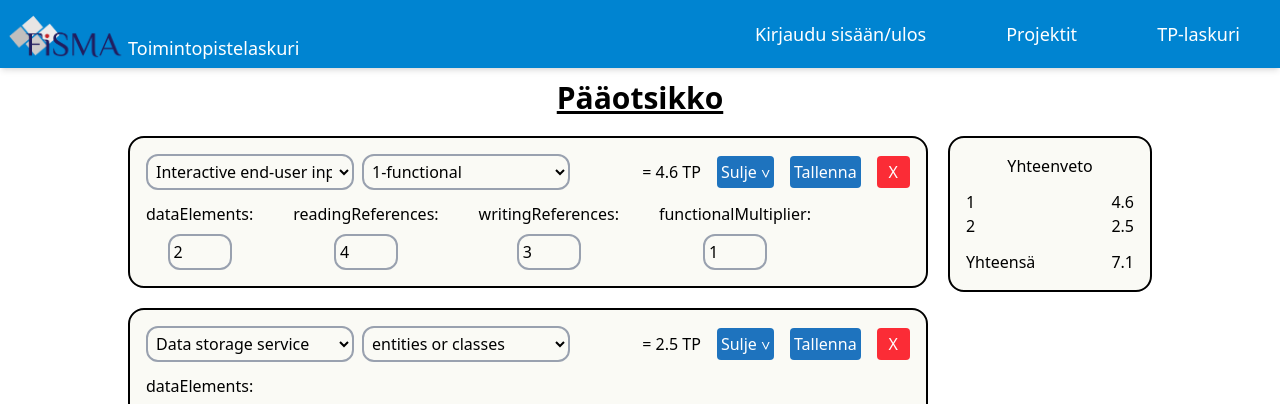
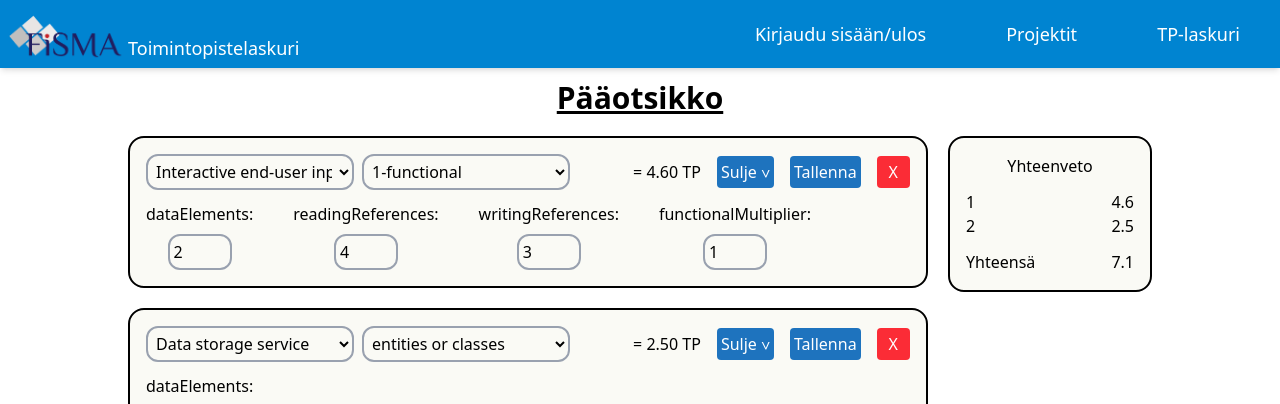
Before and after one commit to fisma-benefit-app/benefit-app, a React (Vite) app in the folder frontend/: page / in a window 1280 px wide. Shown: the top 404 px of the page. Built offline with nearby package versions, Linux system fonts and the light colour scheme.

Commit message:
fix: added tofixed(2)

```diff
--- a/frontend/src/components/FunctionalClassComponent.tsx
+++ b/frontend/src/components/FunctionalClassComponent.tsx
@@ -78,7 +78,7 @@ export default function FunctionalClassComponent({ componentProp }: FunctionalCl
         </div>
 
         <div className="flex gap-4 items-center">
-          <p>= {points} TP</p>
+          <p>= {points.toFixed(2)} TP</p>
 
           {/* Only show collapse button if class for row is selected */}
           {component.className && (
```
